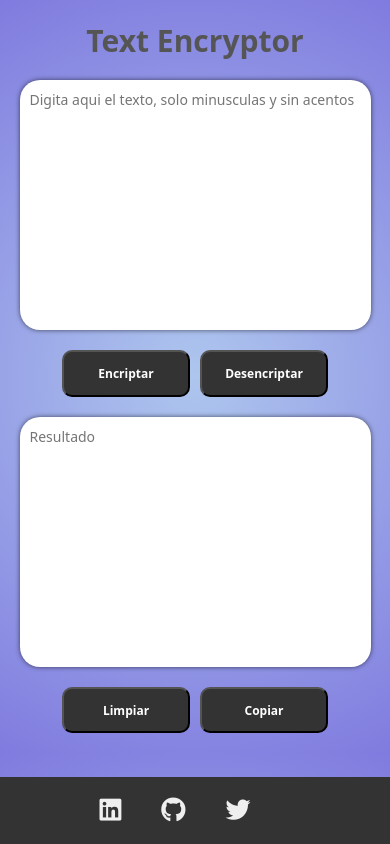
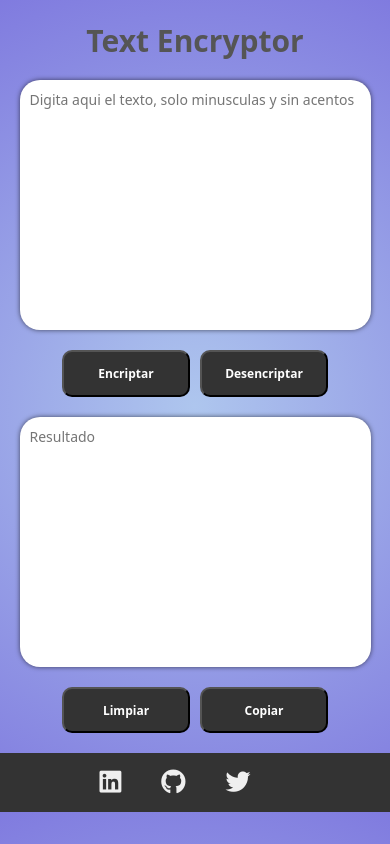
Before and after one commit to joseduquea/challengeEncryted, a plain HTML site: page index.html in a window 390 px wide. Drawn offline with Linux system fonts and the light colour scheme.

Commit message:
update media screen

```diff
--- a/styles.css
+++ b/styles.css
@@ -77,7 +77,7 @@ textarea {
   bottom: 0;
   left: 0;
   right: 0;
-  width: auto;
+  width: 100%;
   height: auto;
   background: #333;
   padding: 2.12rem;
@@ -102,7 +102,7 @@ textarea {
   .icons i {
   font-size: 25px;
   }
-  @media (max-width: 1024px) {
+  @media screen and (max-width: 1024px) {
     .columna1, .columna2 {
       width: 100%;
       float: none;
@@ -118,14 +118,17 @@ textarea {
       font-size: 12px;
       margin: 20px 5px;
       }
-      .footer {
-        width: 100%;
-        margin-bottom: -700px;
-        padding: 30px;
-      }
+    .footer {
+    position: static;
+    width: 100%;
+    height: auto;
+    background: #333;
+    padding: 1rem;
+    text-align: center;
+  }
     }
 
-@media (max-width: 700px) {
+@media screen and (max-width: 700px) {
   h1 {
     margin-top: 10px;
     margin-bottom: 10px;
@@ -151,8 +154,11 @@ textarea {
     margin: 20px 5px;
     }
     .footer {
-      width: 100%;
-      margin-bottom: auto;
-      padding: 20px;
-    }
+    position: static;
+    width: 100%;
+    height: auto;
+    background: #333;
+    padding: 1rem;
+    text-align: center;
+  }
 }
```
